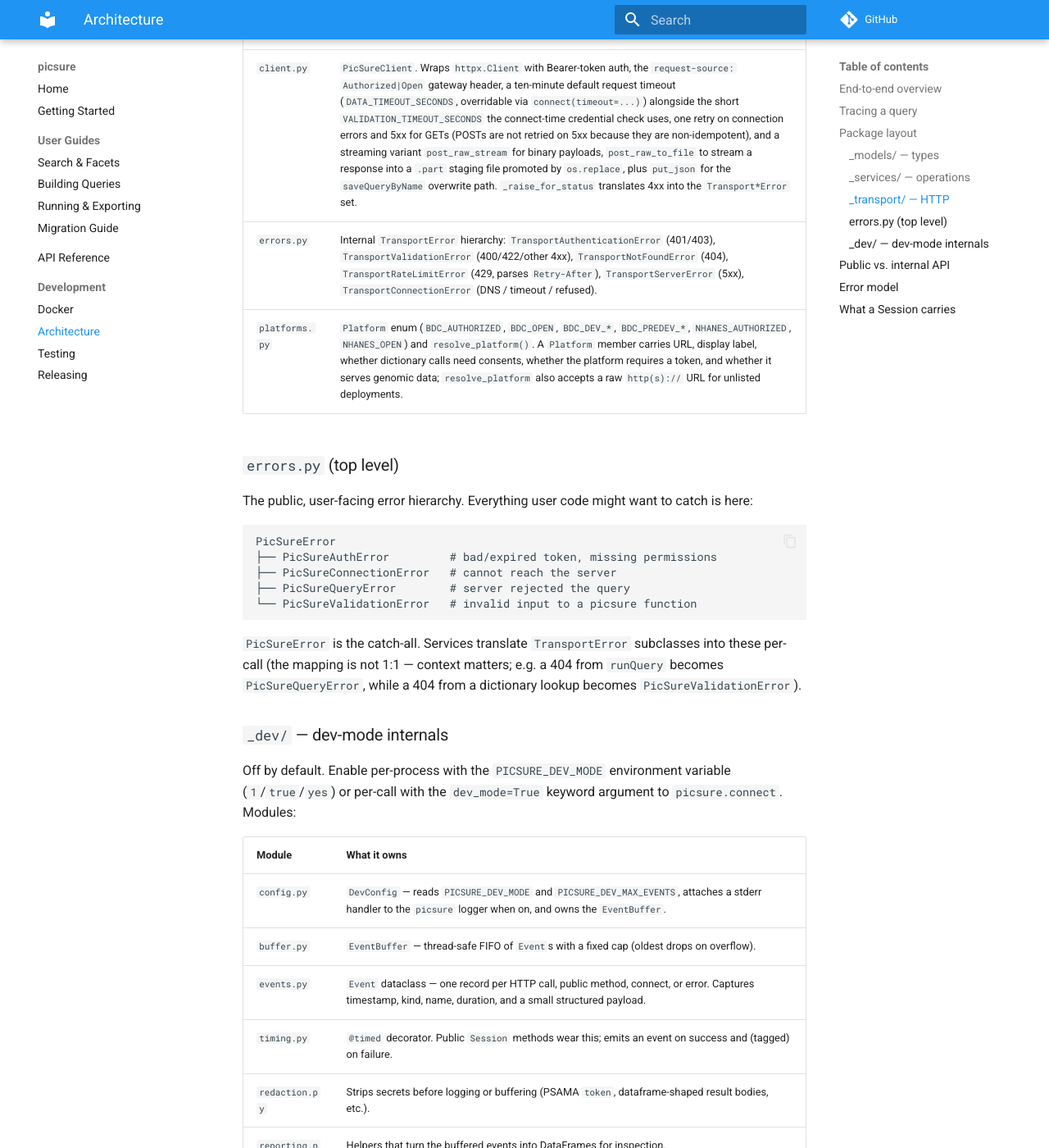
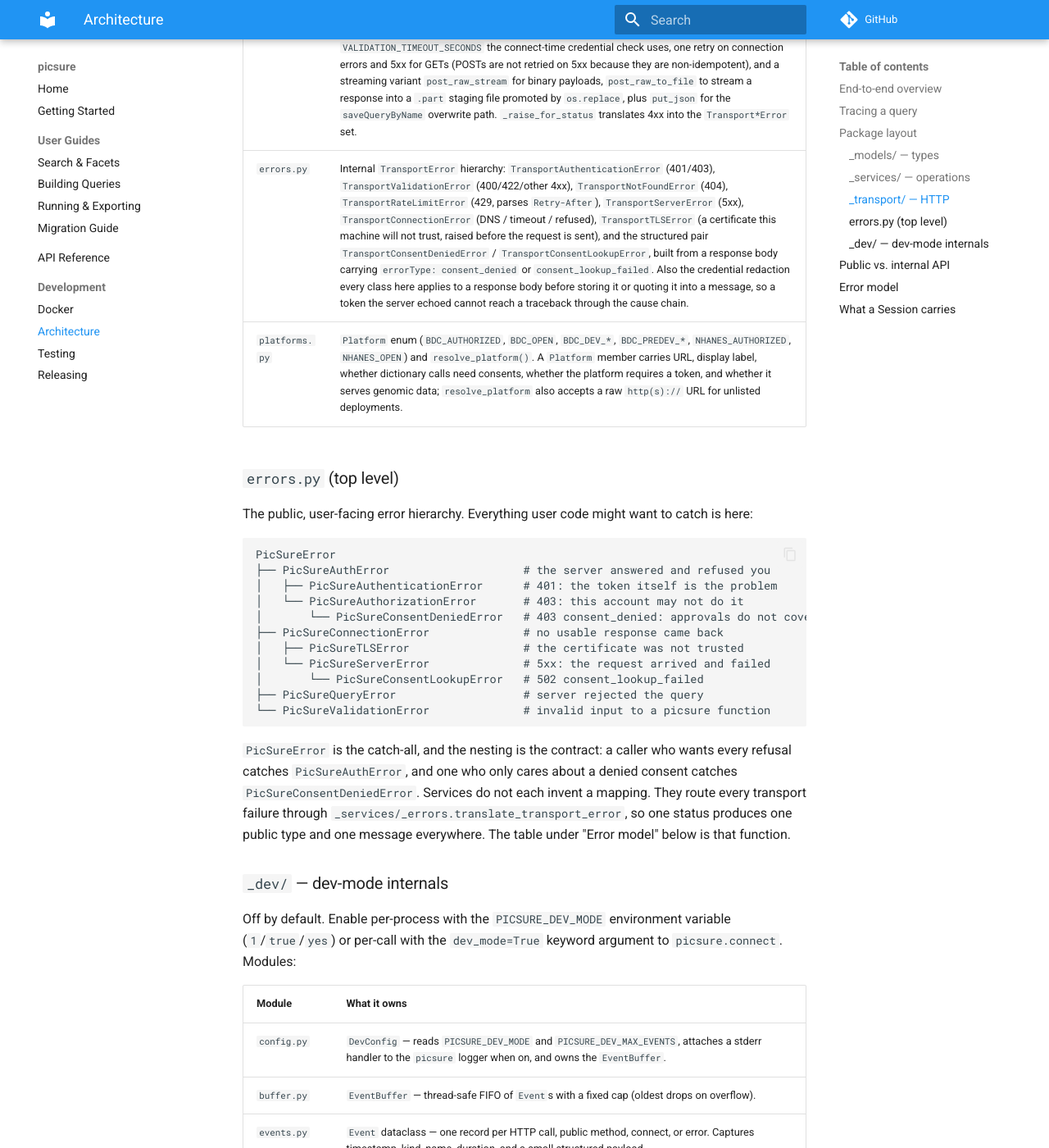
Before and after one commit to hms-dbmi/pic-sure-python-adapter-hpds, an MkDocs documentation site: the page built from docs/development/architecture.md, in a window 1280 px wide and 1400 px high, scrolled down 4589 px. Shown: the whole window at 82% size. Built offline with MkDocs 1.6.1 and Material for MkDocs 9.7.7, drawn with Linux system fonts in a browser that asks for light colours; comment, search, counter and statistics services are not loaded; some of the changed text lies outside the part shown.

Commit message:
docs: correct the architecture map after the resource and error-hierarchy changes
The `_models/` table still listed `resource.py`, which this merge deleted, two
paragraphs above the page saying there is no resource-ID surface. The public
hierarchy diagram showed four classes where the code has ten, disagreeing with
docs/reference/api.md, and the `_transport/errors.py` row omitted the TLS and
consent classes.

The error-model prose claimed the transport layer never raises PicSureError
directly, which the JSON decoder and the CA-bundle resolution both do, and the
status table predated the shared translator: it still split a 404 by caller and
offered PicSureQueryError for a 400. Both now describe
`_services/_errors.translate_transport_error`.

`tests/fixtures/resources.json` and its conftest fixture had no consumer left,
so both go, along with the file's row in the testing doc's fixture tree.

````diff
--- a/docs/development/architecture.md
+++ b/docs/development/architecture.md
@@ -93,7 +93,6 @@ src/picsure/
 | `session.py`       | `Session` class. Holds the HTTP client, the consent list, the HPDS backend selection, and the dev-mode config. Public methods (`searchDictionary`, `runQuery`, `runQueryByID`, `loadQueryByID`, `saveQueryByName`, `exportAsPFB`, `exportCSV`, `exportTSV`, `facets`, `showAllFacets`, …) delegate to `_services/*`. |
 | `clause.py`        | `Clause` dataclass + `PhenotypicFilterType` enum (`FILTER`, `ANYRECORD`, `REQUIRE`). Each `Clause.to_query_json()` emits the v3 `PhenotypicClause` shape. Frozen with tuple fields (`keys`, `categories`), so a clause is hashable and usable as a dict key; the constructor accepts any iterable of strings and stores a tuple. |
 | `clause_group.py`  | `ClauseGroup` dataclass + `GroupOperator` enum (`AND`, `OR`). Recursively serializes to a v3 `PhenotypicSubquery`. Frozen with a `tuple` of children, so a group is hashable, nested groups included. |
-| `resource.py`      | `Resource` dataclass (`uuid`, `name`, `description`) with a `from_dict` constructor. Retained for the `getResourceID` / `setResourceIDByName` surface; the resource registry it used to be populated from has been removed. |
 | `query.py`         | `Query` dataclass: a `phenotypicFilter` (`Clause | ClauseGroup | None`), `includeConcepts` (output concept paths), and `genomicFilters` (a `tuple[GenomicFilter, ...]`, applied conjunctively alongside the phenotypic filter). `runQuery` also accepts a bare `Clause` / `ClauseGroup` (filter; its variables are returned as output columns). `concept_paths()` on each collects the filter's variables to fold into `select`. |
 | `query_type.py`    | `QueryType` enum (`COUNT`, `PARTICIPANT`, `TIMESTAMP`, `CROSS_COUNT`, `VARIANT_COUNT`, `VARIANT_LIST`, `VCF_EXCERPT`, `AGGREGATE_VCF_EXCERPT`). Public API also accepts equivalent lowercase strings. |
 | `count_result.py`  | `CountResult` dataclass — preserves `value`, `margin`, `cap`, `raw`. Encodes exact / noisy / suppressed shapes from open-access backends. `obfuscated` property is a convenience. |
@@ -123,7 +122,7 @@ src/picsure/
 | Module         | What it owns                                                                  |
 |----------------|-------------------------------------------------------------------------------|
 | `client.py`    | `PicSureClient`. Wraps `httpx.Client` with Bearer-token auth, the `request-source: Authorized|Open` gateway header, a ten-minute default request timeout (`DATA_TIMEOUT_SECONDS`, overridable via `connect(timeout=...)`) alongside the short `VALIDATION_TIMEOUT_SECONDS` the connect-time credential check uses, one retry on connection errors and 5xx for GETs (POSTs are not retried on 5xx because they are non-idempotent), and a streaming variant `post_raw_stream` for binary payloads, `post_raw_to_file` to stream a response into a `.part` staging file promoted by `os.replace`, plus `put_json` for the `saveQueryByName` overwrite path. `_raise_for_status` translates 4xx into the `Transport*Error` set. |
-| `errors.py`    | Internal `TransportError` hierarchy: `TransportAuthenticationError` (401/403), `TransportValidationError` (400/422/other 4xx), `TransportNotFoundError` (404), `TransportRateLimitError` (429, parses `Retry-After`), `TransportServerError` (5xx), `TransportConnectionError` (DNS / timeout / refused). |
+| `errors.py`    | Internal `TransportError` hierarchy: `TransportAuthenticationError` (401/403), `TransportValidationError` (400/422/other 4xx), `TransportNotFoundError` (404), `TransportRateLimitError` (429, parses `Retry-After`), `TransportServerError` (5xx), `TransportConnectionError` (DNS / timeout / refused), `TransportTLSError` (a certificate this machine will not trust, raised before the request is sent), and the structured pair `TransportConsentDeniedError` / `TransportConsentLookupError`, built from a response body carrying `errorType: consent_denied` or `consent_lookup_failed`. Also the credential redaction every class here applies to a response body before storing it or quoting it into a message, so a token the server echoed cannot reach a traceback through the cause chain. |
 | `platforms.py` | `Platform` enum (`BDC_AUTHORIZED`, `BDC_OPEN`, `BDC_DEV_*`, `BDC_PREDEV_*`, `NHANES_AUTHORIZED`, `NHANES_OPEN`) and `resolve_platform()`. A `Platform` member carries URL, display label, whether dictionary calls need consents, whether the platform requires a token, and whether it serves genomic data; `resolve_platform` also accepts a raw `http(s)://` URL for unlisted deployments. |
 
 ### `errors.py` (top level)
@@ -133,17 +132,25 @@ want to catch is here:
 
 ```
 PicSureError
-├── PicSureAuthError         # bad/expired token, missing permissions
-├── PicSureConnectionError   # cannot reach the server
-├── PicSureQueryError        # server rejected the query
-└── PicSureValidationError   # invalid input to a picsure function
+├── PicSureAuthError                    # the server answered and refused you
+│   ├── PicSureAuthenticationError      # 401: the token itself is the problem
+│   └── PicSureAuthorizationError       # 403: this account may not do it
+│       └── PicSureConsentDeniedError   # 403 consent_denied: approvals do not cover it
+├── PicSureConnectionError              # no usable response came back
+│   ├── PicSureTLSError                 # the certificate was not trusted
+│   └── PicSureServerError              # 5xx: the request arrived and failed
+│       └── PicSureConsentLookupError   # 502 consent_lookup_failed
+├── PicSureQueryError                   # server rejected the query
+└── PicSureValidationError              # invalid input to a picsure function
 ```
 
-`PicSureError` is the catch-all. Services translate
-`TransportError` subclasses into these per-call (the mapping is not
-1:1 — context matters; e.g. a 404 from `runQuery` becomes
-`PicSureQueryError`, while a 404 from a dictionary lookup becomes
-`PicSureValidationError`).
+`PicSureError` is the catch-all, and the nesting is the contract: a
+caller who wants every refusal catches `PicSureAuthError`, and one who
+only cares about a denied consent catches `PicSureConsentDeniedError`.
+Services do not each invent a mapping. They route every transport
+failure through `_services/_errors.translate_transport_error`, so one
+status produces one public type and one message everywhere. The table
+under "Error model" below is that function.
 
 ### `_dev/` — dev-mode internals
 
@@ -190,21 +197,39 @@ without a corresponding CHANGELOG entry.
 ## Error model
 
 A call site's error contract is whatever subclass of `PicSureError`
-it documents in its docstring (typically all four). The transport
-layer never raises `PicSureError` directly — it raises the internal
-`TransportError` subclasses, and each service translates those into
-the user-facing type that makes sense in context.
+it documents in its docstring. An HTTP answer the adapter did not want
+becomes an internal `TransportError` first, and
+`_services/_errors.translate_transport_error` turns that into the
+public type. Two paths skip the transport hierarchy and raise a
+`PicSureError` from inside `_transport/` directly: `_decode_json` and
+`json_object` raise `PicSureQueryError` (or its `EmptyBodyError`
+subclass) for a body that is empty, not JSON, or not the shape the
+route promised, and the CA-bundle resolution raises
+`PicSureValidationError` for a `verify` path that does not exist and
+`PicSureTLSError` for one OpenSSL cannot load. Everything else reaches
+the user through the translator.
 
-The mapping for `_transport/errors.py`:
+The mapping, which is one function and therefore the same for every
+service:
 
-| HTTP status / event       | Transport exception              | Typical translation                |
-|---------------------------|----------------------------------|------------------------------------|
-| 401, 403                  | `TransportAuthenticationError`   | `PicSureAuthError`                 |
-| 400, 422, other 4xx       | `TransportValidationError`       | `PicSureQueryError` or `PicSureValidationError` depending on whose input was wrong |
-| 404                       | `TransportNotFoundError`         | usually `PicSureQueryError` (path missing) |
-| 429                       | `TransportRateLimitError`        | `PicSureConnectionError` with a `retry_after` note  |
-| 5xx (after one retry)     | `TransportServerError`           | `PicSureConnectionError`           |
-| DNS / timeout / refused   | `TransportConnectionError`       | `PicSureConnectionError`           |
+| HTTP status / event                     | Transport exception             | Public exception             |
+|-----------------------------------------|---------------------------------|------------------------------|
+| 403 with `errorType: consent_denied`    | `TransportConsentDeniedError`   | `PicSureConsentDeniedError`  |
+| 502 with `errorType: consent_lookup_failed` | `TransportConsentLookupError` | `PicSureConsentLookupError` |
+| 401                                     | `TransportAuthenticationError`  | `PicSureAuthenticationError` |
+| 403                                     | `TransportAuthenticationError`  | `PicSureAuthorizationError`  |
+| 400, 422, other 4xx                     | `TransportValidationError`      | `PicSureValidationError`     |
+| 404                                     | `TransportNotFoundError`        | `PicSureQueryError`          |
+| 429                                     | `TransportRateLimitError`       | `PicSureConnectionError` carrying the `Retry-After` value |
+| rejected certificate                    | `TransportTLSError`             | `PicSureTLSError`            |
+| 5xx (after one retry)                   | `TransportServerError`          | `PicSureServerError`         |
+| DNS / timeout / refused                 | `TransportConnectionError`      | `PicSureConnectionError`     |
+
+The status is the whole input, so a 404 reads the same from `runQuery`
+and from a dictionary lookup. A service that wants different wording
+for a case of its own catches that transport class before the
+translator sees it, as `genomic_search.py` does for the 404 and the
+empty body, rather than mapping the status a second way.
 
 `_transport/client.py::_raise_for_status` is the single 4xx mapper
 shared by `_request` and `post_raw_stream`, so both code paths agree.
````
Also changed, not shown: docs/development/testing.md (+0 -1 lines), 2 other files.
